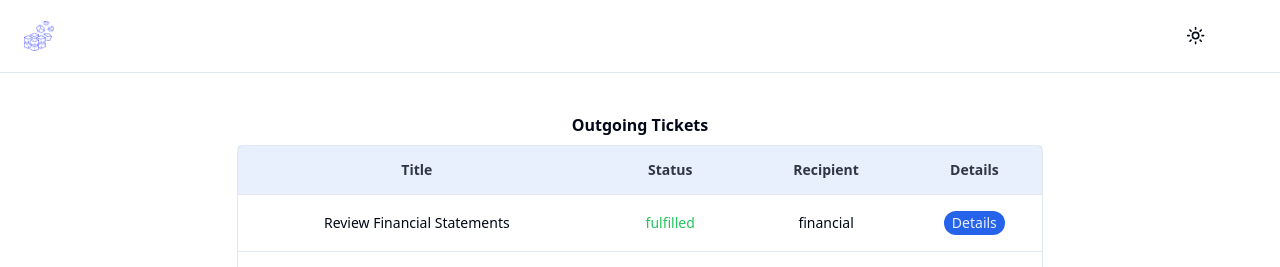
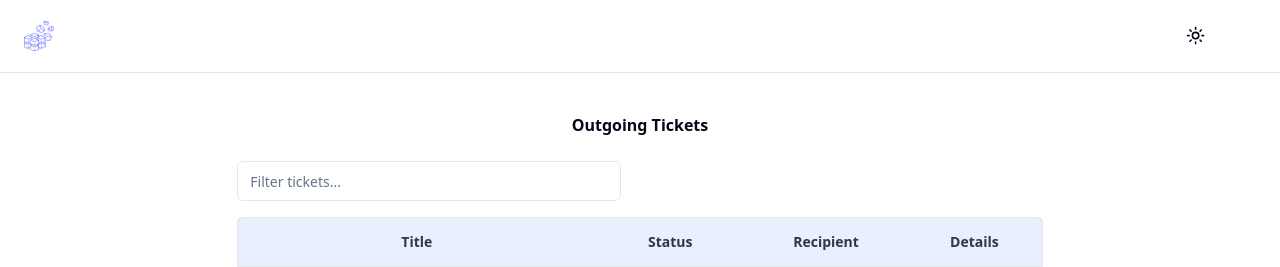
Before and after one commit to Mehdi-Salehii/Quantom_Byte_Project, a Next.js app: page /out-going-tickets in a window 1280 px wide. Shown: the top 267 px of the page. Built offline with nearby package versions, Linux system fonts and the light colour scheme; no server answers.

Commit message:
added ticket filter to dashboard and outgoing tickets table

```diff
--- a/app/dashboard/DataTable.tsx
+++ b/app/dashboard/DataTable.tsx
@@ -1,7 +1,9 @@
 import {
   ColumnDef,
+  ColumnFiltersState,
   flexRender,
   getCoreRowModel,
+  getFilteredRowModel,
   getPaginationRowModel,
   useReactTable,
 } from "@tanstack/react-table"
@@ -15,6 +17,8 @@
   TableRow,
 } from "@/components/ui/table"
 import { Button } from "@/components/ui/button"
+import React from "react"
+import { Input } from "@/components/ui/input"
 
 interface DataTableProps<TData, TValue> {
   columns: ColumnDef<TData, TValue>[]
@@ -25,15 +29,31 @@
   columns,
   data,
 }: DataTableProps<TData, TValue>) {
+  const [columnFilters, setColumnFilters] = React.useState<ColumnFiltersState>(
+    [],
+  )
   const table = useReactTable({
     data,
     columns,
     getCoreRowModel: getCoreRowModel(),
     getPaginationRowModel: getPaginationRowModel(),
+    state: { columnFilters },
+    onColumnFiltersChange: setColumnFilters,
+    getFilteredRowModel: getFilteredRowModel(),
   })
 
   return (
     <div>
+      <div className="flex items-center py-4">
+        <Input
+          placeholder="Filter tickets..."
+          value={(table.getColumn("title")?.getFilterValue() as string) ?? ""}
+          onChange={(event) =>
+            table.getColumn("title")?.setFilterValue(event.target.value)
+          }
+          className="max-w-sm"
+        />
+      </div>
       <div className="rounded-md border">
         <Table>
           <TableHeader className="bg-primary/10">
--- a/app/out-going-tickets/DataTable.tsx
+++ b/app/out-going-tickets/DataTable.tsx
@@ -6,6 +6,8 @@
   getCoreRowModel,
   useReactTable,
   getPaginationRowModel,
+  getFilteredRowModel,
+  ColumnFiltersState,
 } from "@tanstack/react-table"
 
 import {
@@ -17,6 +19,8 @@
   TableRow,
 } from "@/components/ui/table"
 import { Button } from "@/components/ui/button"
+import { Input } from "@/components/ui/input"
+import React from "react"
 
 interface DataTableProps<TData, TValue> {
   columns: ColumnDef<TData, TValue>[]
@@ -27,15 +31,32 @@
   columns,
   data,
 }: DataTableProps<TData, TValue>) {
+  const [columnFilters, setColumnFilters] = React.useState<ColumnFiltersState>(
+    [],
+  )
+
   const table = useReactTable({
     data,
     columns,
     getCoreRowModel: getCoreRowModel(),
     getPaginationRowModel: getPaginationRowModel(),
+    state: { columnFilters },
+    onColumnFiltersChange: setColumnFilters,
+    getFilteredRowModel: getFilteredRowModel(),
   })
 
   return (
     <div>
+      <div className="flex items-center py-4">
+        <Input
+          placeholder="Filter tickets..."
+          value={(table.getColumn("title")?.getFilterValue() as string) ?? ""}
+          onChange={(event) =>
+            table.getColumn("title")?.setFilterValue(event.target.value)
+          }
+          className="max-w-sm"
+        />
+      </div>
       <div className="rounded-md border">
         <Table>
           <TableHeader className="bg-primary/10">
```
